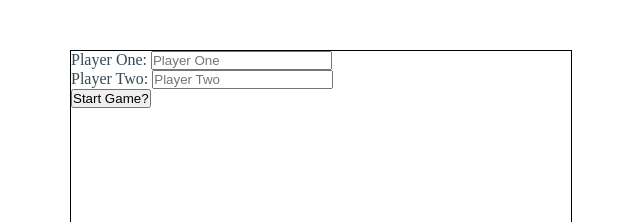
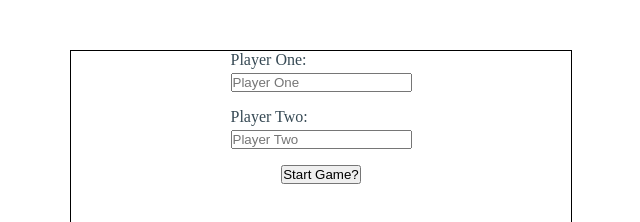
Before and after one commit to TadghPurcell/tic-tac-toe, a website: page index.html in a window 1280 px wide. Shown: the part 186-408 px from the top of the page, without its empty margins (319-959 px from the left). Drawn offline with Linux system fonts and the light colour scheme.

Commit message:
Fix bug gameboard empty on overlay click

```diff
--- a/script.js
+++ b/script.js
@@ -84,6 +84,7 @@ const gameBoard = (() => {
       overlay.classList.add('hidden');
       overlayText.classList.add('hidden');
       clearBoard();
+      printGameBoard();
     };
     overlay.addEventListener('click', clearOverlay);
     overlayText.addEventListener('click', clearOverlay);
--- a/style.css
+++ b/style.css
@@ -31,6 +31,16 @@ h1 {
   width: 500px;
   height: 500px;
   border: 1px solid #000;
+  display: flex;
+  flex-direction: column;
+  align-items: center;
+  gap: 16px;
+}
+
+.start-two-player > * {
+  display: flex;
+  flex-direction: column;
+  gap: 4px;
 }
 .gameboard {
   height: 500px;
```
